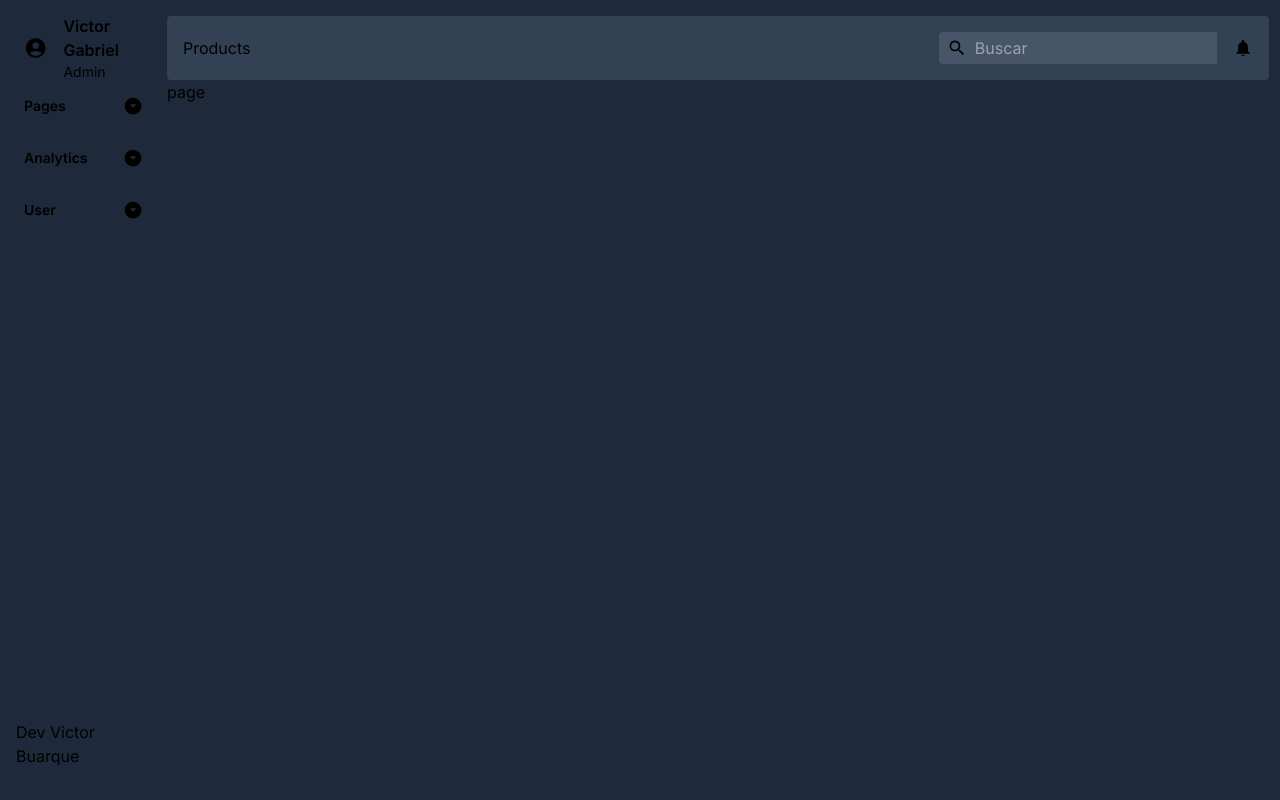
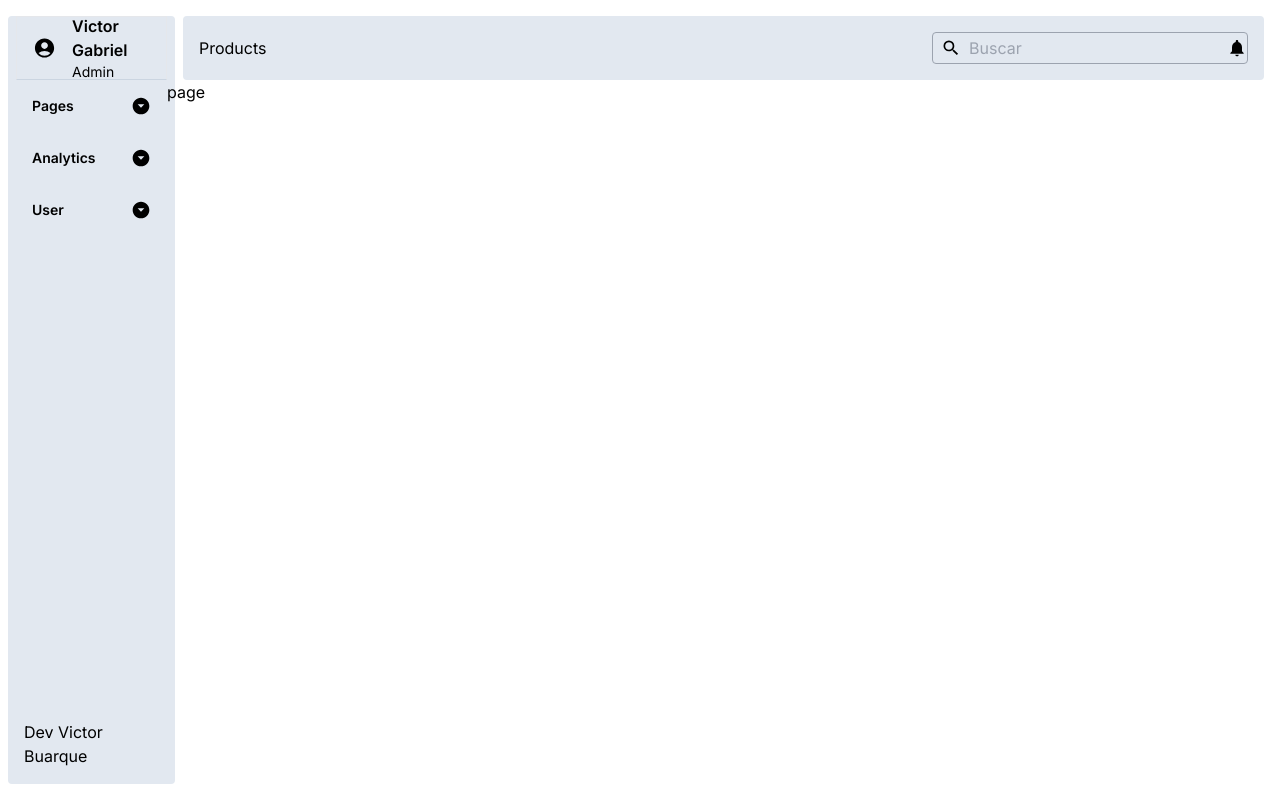
Before and after one commit to VictorBuarque/next-dashboard-admin, a Next.js app: page /dashboard/products in a window 1280 px wide. Built offline with nearby package versions, Linux system fonts and the light colour scheme.

Commit message:
style: general adjusts

```diff
--- a/src/app/dashboard/layout.tsx
+++ b/src/app/dashboard/layout.tsx
@@ -7,7 +7,7 @@ export default function Layout({
   children: React.ReactNode;
 }>) {
   return (
-    <div className="flex min-w-screen min-h-screen bg-slate-800 py-4">
+    <div className="flex min-w-screen min-h-screen bg-white text-black py-4">
       <div className="w-[15%]">
         <SideBar />
       </div>
--- a/src/app/dashboard/page.tsx
+++ b/src/app/dashboard/page.tsx
@@ -1,14 +1,21 @@
 import Card from "@/components/dashboard/card/Card";
-import Chart from "@/components/dashboard/chart/Chart";
+import { Component as LineChart } from "@/components/dashboard/chart/partials/line-chart/LineChart";
+
 import LastUpdates from "@/components/dashboard/last-updates/Last-Updates";
+import RightBar from "@/components/dashboard/right-bar/RightBar";
 import React from "react";
 
 export default function DashboardPage() {
   return (
-    <div>
-      <Card />
-      <LastUpdates />
-      <Chart />
+    <div className="flex flex-1 flex-col m-4">
+      <div className="flex">
+        <div className="flex flex-col w-full  ">
+          <Card />
+          <LastUpdates />
+          <LineChart />
+        </div>
+        <RightBar />
+      </div>
     </div>
   );
 }
--- a/src/components/dashboard/card/Card.tsx
+++ b/src/components/dashboard/card/Card.tsx
@@ -4,20 +4,20 @@ import { cardsMenu } from "@/data/cardsData";
 
 export default function Card() {
   return (
-    <div className="flex flex-wrap w-full ">
+    <div className="flex flex-wrap w-full gap-4">
       {cardsMenu.map((item) => (
         <div
           key={item.title}
-          className="flex px-4 mt-4 mr-2 pb-2  rounded bg-slate-700 w-[276px] xl:w-[370px] 2xl:w-[447px]"
+          className="flex px-4 pb-2 bg-slate-200 rounded flex-1"
         >
           {item.list.map((subItem) => (
-            <div key={subItem.href} className="flex flex-wrap w-full">
+            <div key={subItem.href} className="flex flex-wrap w-full capitalize">
               <div className="flex flex-col text-center mt-2.5 w-full justify-center">
                 <div className="self-center">{subItem.icon}</div>
-                <p className="text-white font-semibold text-[12px]  xl:mt-0 xl:text-base">
+                <p className=" font-semibold text-[12px]  xl:mt-0 xl:text-base">
                   {item.title}
                 </p>
-                <p className="my-4 text-white font-semibold text-[12px] xl:text-base">
+                <p className="my-4  font-semibold text-[12px] xl:text-base">
                   {subItem.count}
                 </p>
                 <div className="bg-slate-600 justify-center cursor-pointer items-center self-center w-full rounded ">
--- a/src/components/dashboard/last-updates/Last-Updates.tsx
+++ b/src/components/dashboard/last-updates/Last-Updates.tsx
@@ -3,10 +3,8 @@ import LastUpdateTable from "./partials/last-update-table/LastUpdateTable";
 
 export default function LastUpdates() {
   return (
-    <div className="w-full max-w-[99%] bg-slate-700 mt-4 p-2 rounded">
-      <div>
-        <h2 className="text-center text-xl font-bold">Ultimas Atualizações</h2>
-      </div>
+    <div className="w-full mt-4 mr-auto rounded ">
+      <h2 className="text-center text-xl font-bold py-2">Ultimas Atualizações</h2>
       <LastUpdateTable />
     </div>
   );
--- a/src/components/dashboard/navbar/NavBar.tsx
+++ b/src/components/dashboard/navbar/NavBar.tsx
@@ -7,19 +7,21 @@ export default function NavBar() {
   const pathname = usePathname();
 
   return (
-    <div>
-    <div className="flex h-16 w-full max-w-[99%] bg-slate-700 p-4 justify-between rounded">
+    <div className="flex h-16 p-4 justify-between rounded bg-slate-200 mx-4">
       <div className="first-letter:uppercase self-center">
-          {pathname.split("/").pop()}
+        {pathname.split("/").pop()}
       </div>
-      <div className="flex first-letter:uppercase items-center rounded bg-slate-600 h-8 ml-4 gap-2">
-        <MdSearch size={20} className="ml-2"/>
-        <input type="text" className="bg-transparent self-center" placeholder="Buscar"/>
-        <div className="flex first-letter:uppercase items-center bg-slate-700 h-8 pl-4">
-          <MdNotifications size={20}/>
+      <div className="flex first-letter:uppercase items-center rounded  h-8 ml-4 gap-2 border-gray-400 border">
+        <MdSearch size={20} className="ml-2" />
+        <input
+          type="text"
+          className="bg-transparent self-center"
+          placeholder="Buscar"
+        />
+        <div className="flex first-letter:uppercase items-center h-8 pl-4">
+          <MdNotifications size={20} />
         </div>
       </div>
     </div>
-    </div>
   );
 }
--- a/src/components/dashboard/sidebar/SideBar.tsx
+++ b/src/components/dashboard/sidebar/SideBar.tsx
@@ -22,9 +22,9 @@ const SideBar = () => {
   };
 
   return (
-    <div className="w-full h-[100%] flex flex-col justify-between rounded ">
+    <div className="w-full h-[100%] flex flex-col justify-between rounded bg-slate-200 ml-2">
       <div className="mx-2">
-        <div className="flex items-center p-4 h-16 self-center">
+        <div className="flex items-center p-4 h-16 self-center border-b-slate-300 border">
           <MdAccountCircle size={30} />
           <div className="flex flex-col">
             <span className="ml-4 font-semibold">Victor Gabriel</span>
@@ -34,10 +34,10 @@ const SideBar = () => {
         {sideBarMenu.map((category) => (
           <div key={category.title}>
             <div
-              className="flex items-center justify-between p-4 cursor-pointer hover:text-blue-500"
+              className="flex items-center justify-between p-4 cursor-pointer hover:text-blue-600"
               onClick={() => toggleCategory(category.title)}
             >
-              <p className="text-sm font-semibold">{category.title}</p>
+              <p className="text-sm font-semibold ">{category.title}</p>
               <div className="w-5 h-5 rounded-full flex items-center justify-center">
                 <MdArrowDropDownCircle
                   size={20}
@@ -55,8 +55,8 @@ const SideBar = () => {
                   <li
                     key={item.href}
                     onClick={() => handleItemClick(item.href)}
-                    className={`cursor-pointer ${
-                      activeItem === item.href ? "bg-gray-50 text-blue-800 rounded  " : "hover:text-blue-500"
+                    className={`cursor-pointer border-b border-b-slate-300 ${
+                      activeItem === item.href ? "bg-gray-50 text-blue-800 rounded  " : "hover:text-blue-600"
                     }`}
                   >
                     <Link href={item.href}>
```
